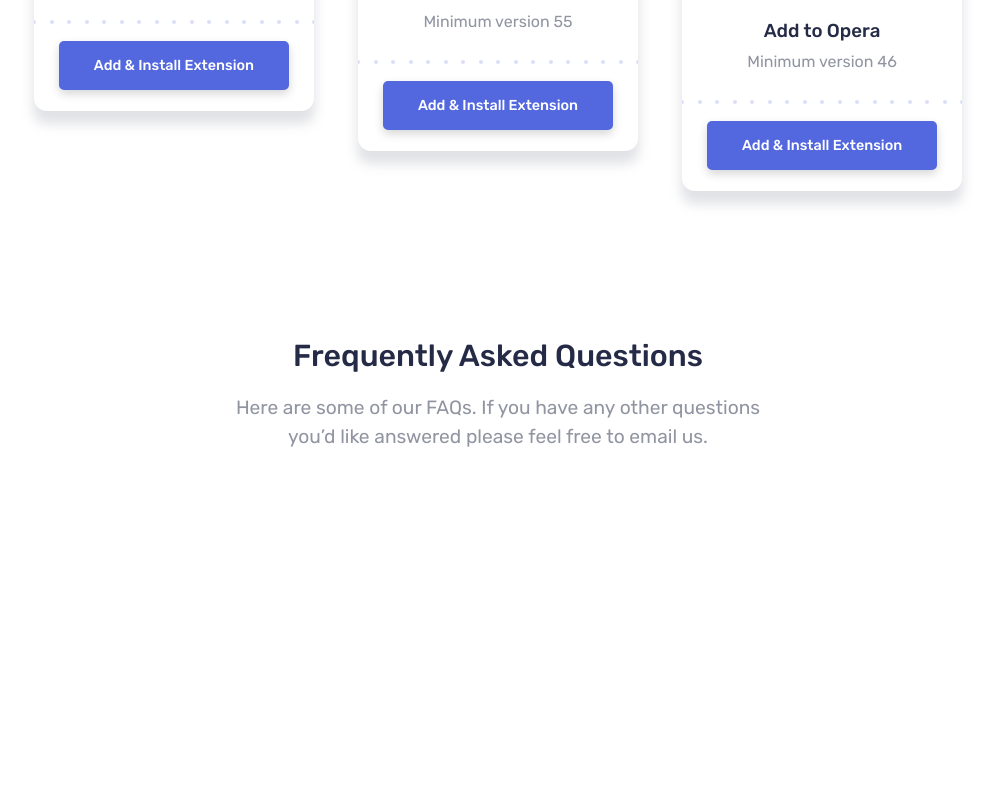
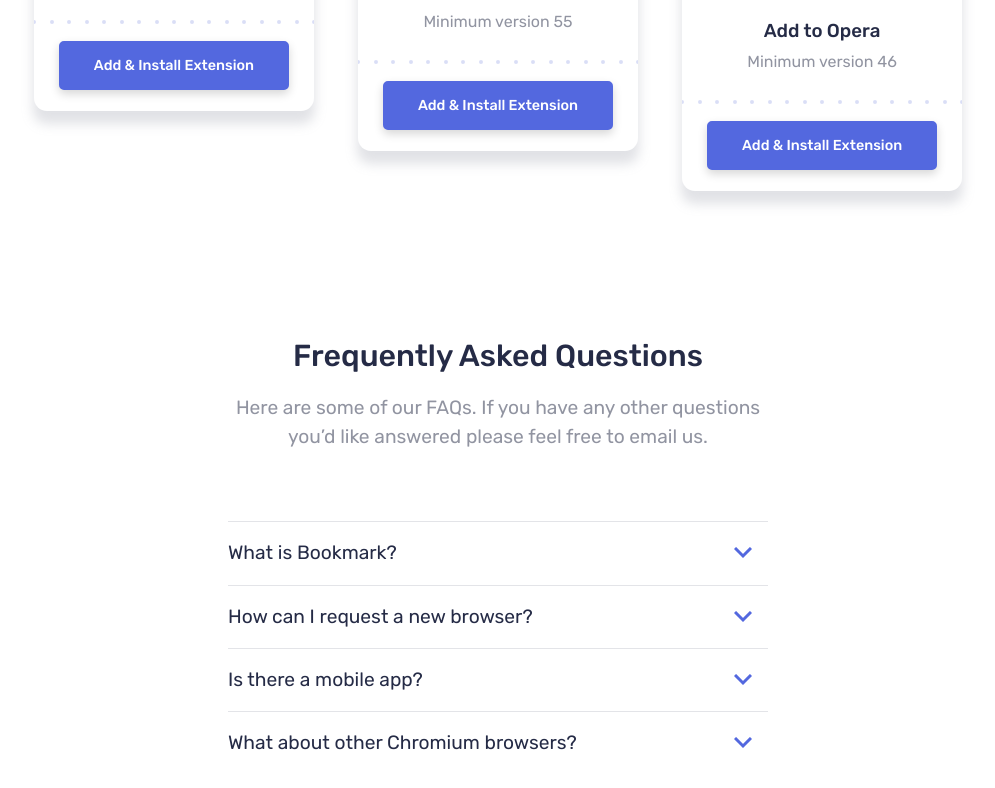
Before and after one commit to Ryusse/bookmark-landing-page, a Vue app: page / in a window 1280 px wide. Shown: the part 2656-3444 px from the top of the page, without its empty margins (142-1137 px from the left). Before the commit the page ends 3155 px from the top, so only its background shows below. Built offline with nearby package versions, Linux system fonts and the light colour scheme.

Commit message:
faq accordion prototype completed

```diff
--- a/src/assets/sass/base/_helpers.scss
+++ b/src/assets/sass/base/_helpers.scss
@@ -16,3 +16,8 @@
     @extend %primary-paragraph;
   }
 }
+
+%grid-center {
+  display: grid;
+  place-items: center;
+}
--- a/src/assets/sass/components/_TheFaq.scss
+++ b/src/assets/sass/components/_TheFaq.scss
@@ -5,3 +5,10 @@
   grid-area: faq;
   @extend %primary-title-subtitle;
 }
+
+.faq__accordion {
+  width: 100%;
+  max-width: 540px;
+  margin-top: 70px;
+  text-align: left;
+}
--- a/src/assets/sass/vendor/_normalize.scss
+++ b/src/assets/sass/vendor/_normalize.scss
@@ -196,6 +196,7 @@
   [type="reset"],
   [type="submit"] {
     -webkit-appearance: button;
+    cursor: pointer;
   }
 
   /**
--- /dev/null
+++ b/src/components/AccordionItem.vue
@@ -0,0 +1,102 @@
+<template>
+  <li class="accordion-list">
+    <button class="accordion-question" @click="expanded = !expanded">
+      <span class="accordion-question__text"> {{ question }} </span>
+      <span class="accordion-question__arrow-icon" :style="arrowIconStyles">
+        <IconArrow />
+      </span>
+    </button>
+    <transition name="answer-transition">
+      <div class="accordion-answer" v-show="expanded">
+        <p>{{ answer }}</p>
+      </div>
+    </transition>
+  </li>
+</template>
+
+<script>
+import IconArrow from "./icons/IconArrow.vue";
+
+export default {
+  name: "AccordionItem",
+  components: {
+    IconArrow
+  },
+  props: {
+    question: {
+      type: String,
+      required: true,
+    },
+    answer: {
+      type: String,
+      required: true,
+    },
+  },
+  data() {
+    return {
+      expanded: false,
+    };
+  },
+  computed: {
+    arrowIconStyles() {
+      const SOFT_RED = "hsl(0, 94%, 66%)";
+      const SOFT_BLUE = "hsl(231, 69%, 60%)";
+
+      if (this.expanded)
+        return {
+          color: SOFT_RED,
+          transform: "rotate(-0.5turn)"
+        }
+      else
+        return {
+          color: SOFT_BLUE,
+          transform: "rotate(0turn)"
+        }
+    },
+  }
+};
+</script>
+
+<style lang="scss">
+@use '../assets/sass/abstracts/all.scss' as *;
+@use '../assets/sass/base/helpers.scss' as *;
+
+.accordion-question {
+  all: unset;
+  width: 100%;
+  padding: 20px 0;
+  border-top: 1.3px solid lighten($grayish-blue, 30);
+  color: $very-dark-blue;
+  cursor: pointer;
+  transition: color 250ms;
+  @include flexbox(null, space-between);
+  @include font-size($p-font-sizes);
+
+  &:hover {
+    color: $soft-red;
+  }
+}
+
+.accordion-question__arrow-icon {
+  min-width: 50px;
+  @extend %grid-center;
+  transition: transform 250ms;
+}
+
+.accordion-answer {
+  @extend %primary-paragraph;
+  overflow: hidden;
+
+  > p {
+    padding-bottom: 20px;
+  }
+
+  // for padding bottom. (native padding-bottom doesn't work well when height becomes 0px)
+  &::after {
+    // content: "";
+    display: block;
+    height: 20px;
+  }
+}
+
+</style>
--- a/src/components/BaseButton.vue
+++ b/src/components/BaseButton.vue
@@ -46,7 +46,6 @@
   $delay: 500ms;
   margin: 10px 0;
   text-align: center;
-  cursor: pointer;
   border-radius: 5px;
   border-width: 2px;
   border-style: solid;
@@ -55,6 +54,7 @@
   font-weight: 500;
   font-size: clamp(.85rem, 2.1vw, .9rem);
   outline: transparent;
+  user-select: none;
 
   &:hover,
   &:focus {
--- a/src/components/TheFaq.vue
+++ b/src/components/TheFaq.vue
@@ -5,13 +5,48 @@
       Here are some of our FAQs. If you have any other questions you’d like
       answered please feel free to email us.
     </p>
+    <div class="faq__accordion">
+      <ul class="faq__accordion__ul">
+        <AccordionItem
+          v-for="faq in faqs"
+          :key="faq.question"
+          :question="faq.question"
+          :answer="faq.answer"
+        />
+      </ul>
+    </div>
   </section>
 </template>
 
 <script>
+import AccordionItem from "./AccordionItem.vue";
+
 export default {
   name: "TheFaq",
+  components: {
+    AccordionItem,
+  },
+  data() {
+    return {
+      faqs: [
+        {
+          question: "What is Bookmark?",
+          answer: "Lorem ipsum dolor sit amet, consectetur adipiscing elit. Fusce tincidunt justo eget ultricies fringilla. Phasellus blandit ipsum quis quam ornare mattis.",
+        },
+        {
+          question: "How can I request a new browser?",
+          answer: "Vivamus luctus eros aliquet convallis ultricies. Mauris augue massa, ultricies non ligula. Suspendisse imperdiet. Vivamus luctus eros aliquet convallis ultricies. Mauris augue massa, ultricies non ligula. Suspendisse imperdie tVivamus luctus eros aliquet convallis ultricies. Mauris augue massa, ultricies non ligula. Suspendisse imperdiet.",
+        },
+        {
+          question: "Is there a mobile app?",
+          answer: "Sed consectetur quam id neque fermentum accumsan. Praesent luctus vestibulum dolor, ut condimentum urna vulputate eget. Cras in ligula quis est pharetra mattis sit amet pharetra purus. Sed sollicitudin ex et ultricies bibendum.",
+        },
+        {
+          question: "What about other Chromium browsers?",
+          answer: "Integer condimentum ipsum id imperdiet finibus. Vivamus in placerat mi, at euismod dui. Aliquam vitae neque eget nisl gravida pellentesque non ut velit.",
+        },
+      ],
+    };
+  },
 };
 </script>
-
-<style lang="scss"></style>
--- /dev/null
+++ b/src/components/icons/IconArrow.vue
@@ -0,0 +1,5 @@
+<template>
+  <svg xmlns="http://www.w3.org/2000/svg" width="18" height="12">
+    <path fill="none" stroke="currentColor" stroke-width="3" d="M1 1l8 8 8-8" />
+  </svg>
+</template>
```
Also changed, not shown: design/content.md (+0 -31 lines).
